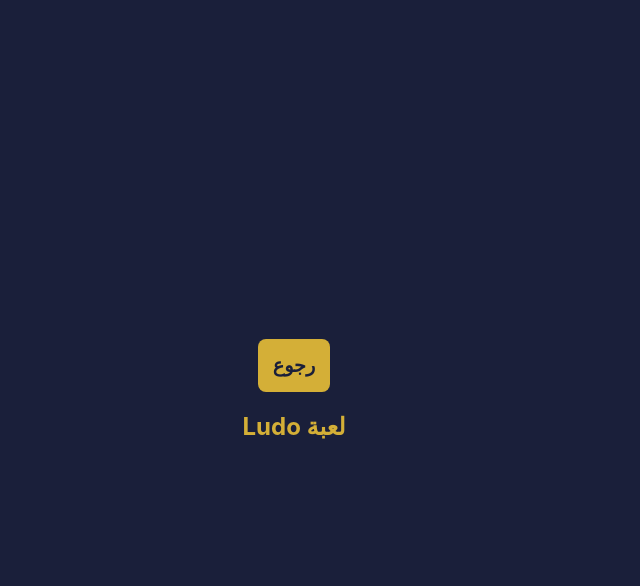
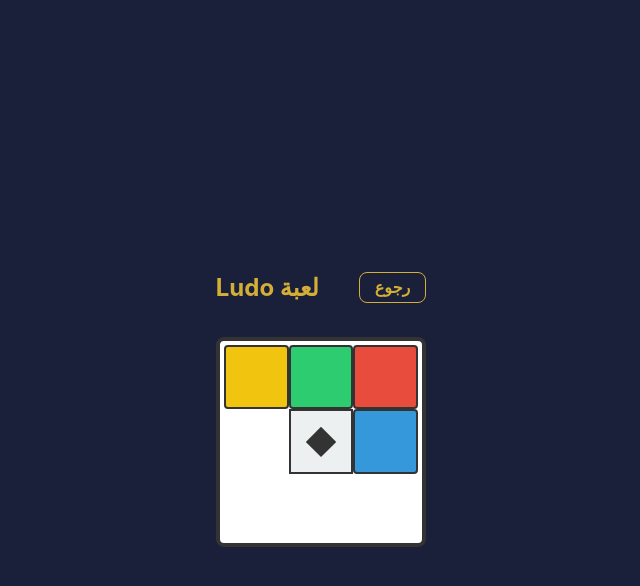
Before and after one commit to itqanpos/board-kings, a React (Vite) app: page / in a window 1280 px wide. Both pictures are taken after a click on the button "Ludo - لودو". Shown: the top 586 px of the page, without its empty margins (421-1061 px from the left). Built offline with nearby package versions, Linux system fonts and the light colour scheme.

Commit message:
Update index.css

```diff
--- a/src/index.css
+++ b/src/index.css
@@ -61,3 +61,62 @@ button:active {
   color: #c9c9c9;
   border: 1px solid #c9c9c9;
 }
+/* تنسيقات لعبة Ludo */
+.ludo-container {
+  width: 100%;
+  max-width: 400px;
+  margin: 0 auto;
+}
+
+.ludo-header {
+  display: flex;
+  justify-content: space-between;
+  align-items: center;
+  margin-bottom: 15px;
+}
+
+.back-btn {
+  background: transparent;
+  color: #d4af37;
+  border: 1px solid #d4af37;
+  padding: 5px 15px;
+  font-size: 1rem;
+}
+
+.ludo-board {
+  width: 100%;
+  aspect-ratio: 1 / 1;
+  background-color: #fff;
+  border: 4px solid #333;
+  border-radius: 8px;
+  position: relative;
+  display: grid;
+  grid-template-columns: 1fr 1fr 1fr;
+  grid-template-rows: 1fr 1fr 1fr;
+  padding: 4px;
+  box-sizing: border-box;
+}
+
+.home-base {
+  border: 2px solid #333;
+  border-radius: 4px;
+}
+.red-base { background-color: #e74c3c; }
+.green-base { background-color: #2ecc71; }
+.yellow-base { background-color: #f1c40f; }
+.blue-base { background-color: #3498db; }
+
+.play-path {
+  background-color: #ecf0f1;
+  border: 2px solid #333;
+  display: flex;
+  justify-content: center;
+  align-items: center;
+}
+
+.center-triangle {
+  width: 50%;
+  height: 50%;
+  background-color: #333;
+  clip-path: polygon(50% 0%, 100% 50%, 50% 100%, 0% 50%);
+}
```
